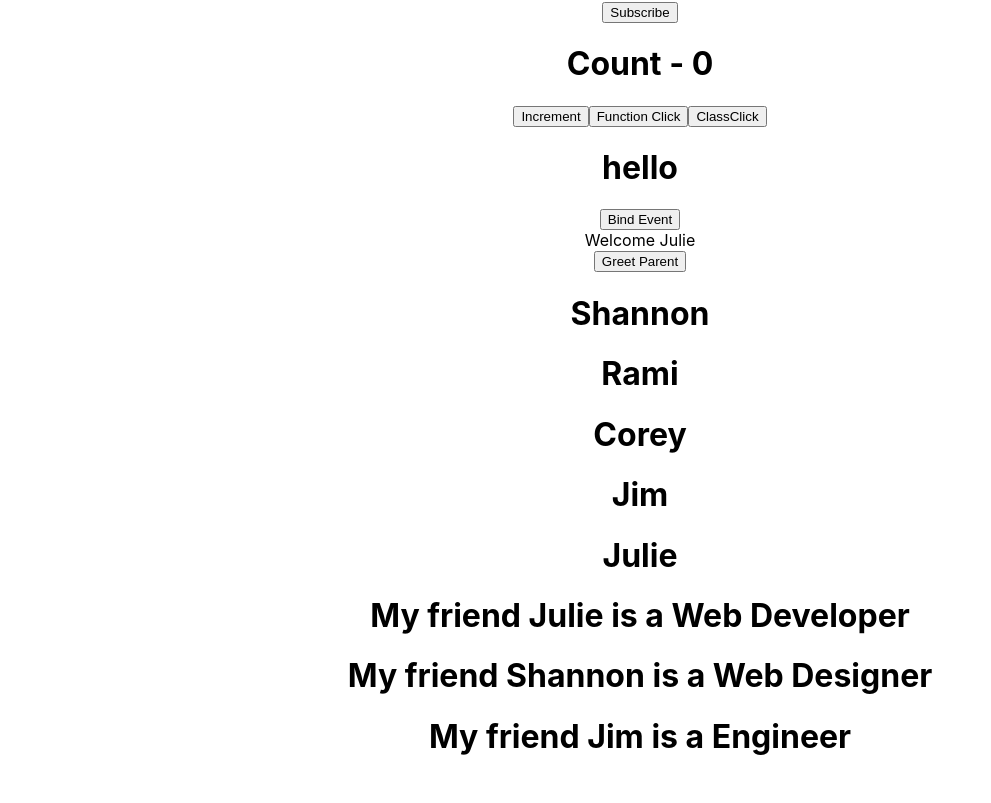
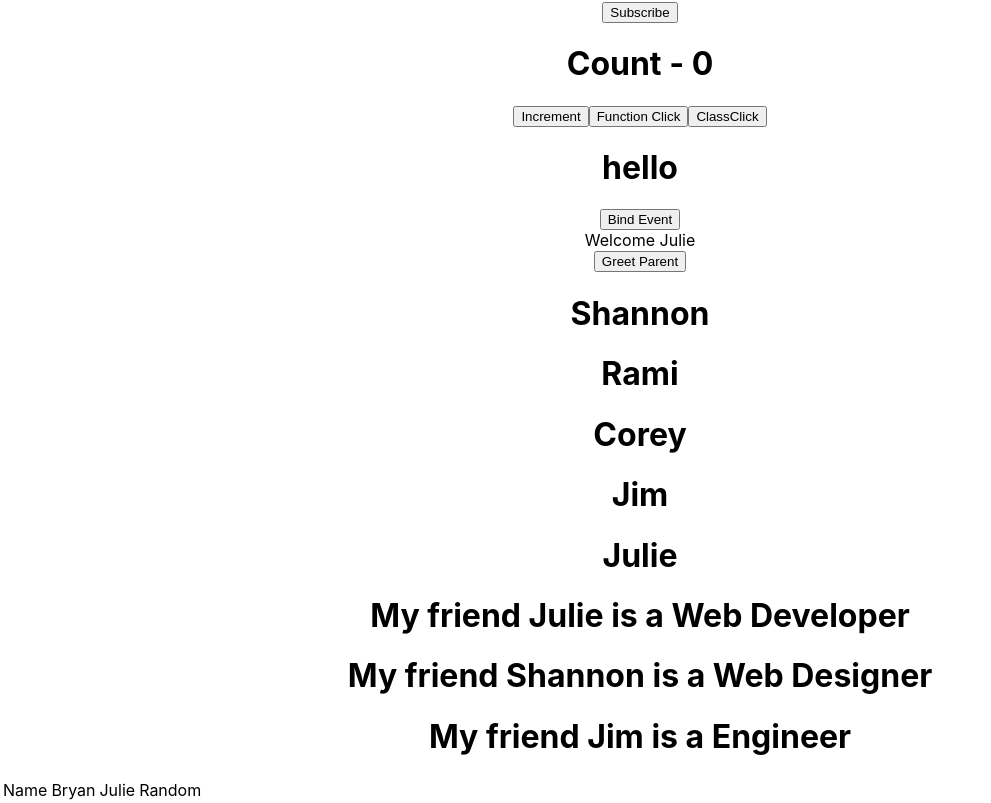
Before and after one commit to julieCodes2/JavaScript2, a React (Create React App) app in the folder react/hello-world/: page / in a window 1280 px wide. Shown: the part 323-1126 px from the top of the page, without its empty margins (0-991 px from the left). Before the commit the page ends 1100 px from the top, so only its background shows below. Built offline with nearby package versions, Linux system fonts and the light colour scheme.

Commit message:
Adding FragmentDemo.js with Tables.js and Columns.js

```diff
--- a/react/hello-world/src/App.js
+++ b/react/hello-world/src/App.js
@@ -12,6 +12,7 @@
 import ParentComponent from "./components/ParentComponent";
 import NameList from './components/NameList';
 import PersonList from './components/PersonList';
+import FragmentDemo from './components/FragmentDemo';
 // import ChildComponent from './components/ChildComponent';
 
 function App() {
@@ -30,6 +31,7 @@
       <ParentComponent/>
       <NameList/>
       <PersonList/>
+      <FragmentDemo/>
 
     </div>
 
--- /dev/null
+++ b/react/hello-world/src/components/Columns.js
@@ -0,0 +1,14 @@
+import React from 'react';
+
+function Columns() {
+  return (
+    <>
+        <td>Name</td>
+        <td>Bryan</td>
+        <td>Julie</td>
+        <td>Random</td>
+    </>
+  );
+}
+
+export default Columns;
--- /dev/null
+++ b/react/hello-world/src/components/FragmentDemo.js
@@ -0,0 +1,12 @@
+import React from 'react';
+import Table from "./Table";
+
+function FragmentDemo() {
+  return (
+    <React.Fragment>
+        <Table />
+    </React.Fragment>
+  );
+}
+
+export default FragmentDemo;
--- /dev/null
+++ b/react/hello-world/src/components/Table.js
@@ -0,0 +1,18 @@
+import React from 'react';
+import Columns from "./Columns";
+
+function Table() {
+  return (
+    <>
+        <table>
+        <tbody>
+            <tr>
+                <Columns />
+            </tr>
+            </tbody>
+        </table>
+    </>
+  );
+}
+
+export default Table;
```
